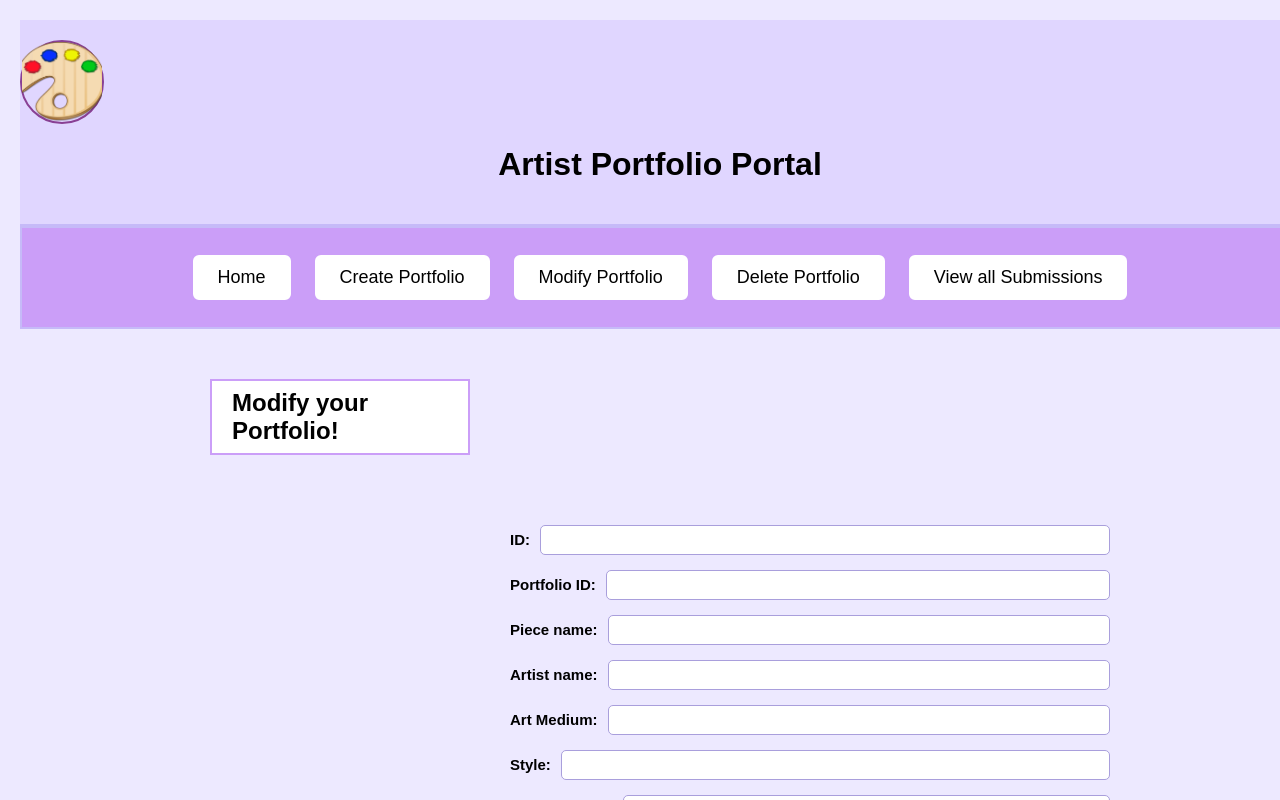
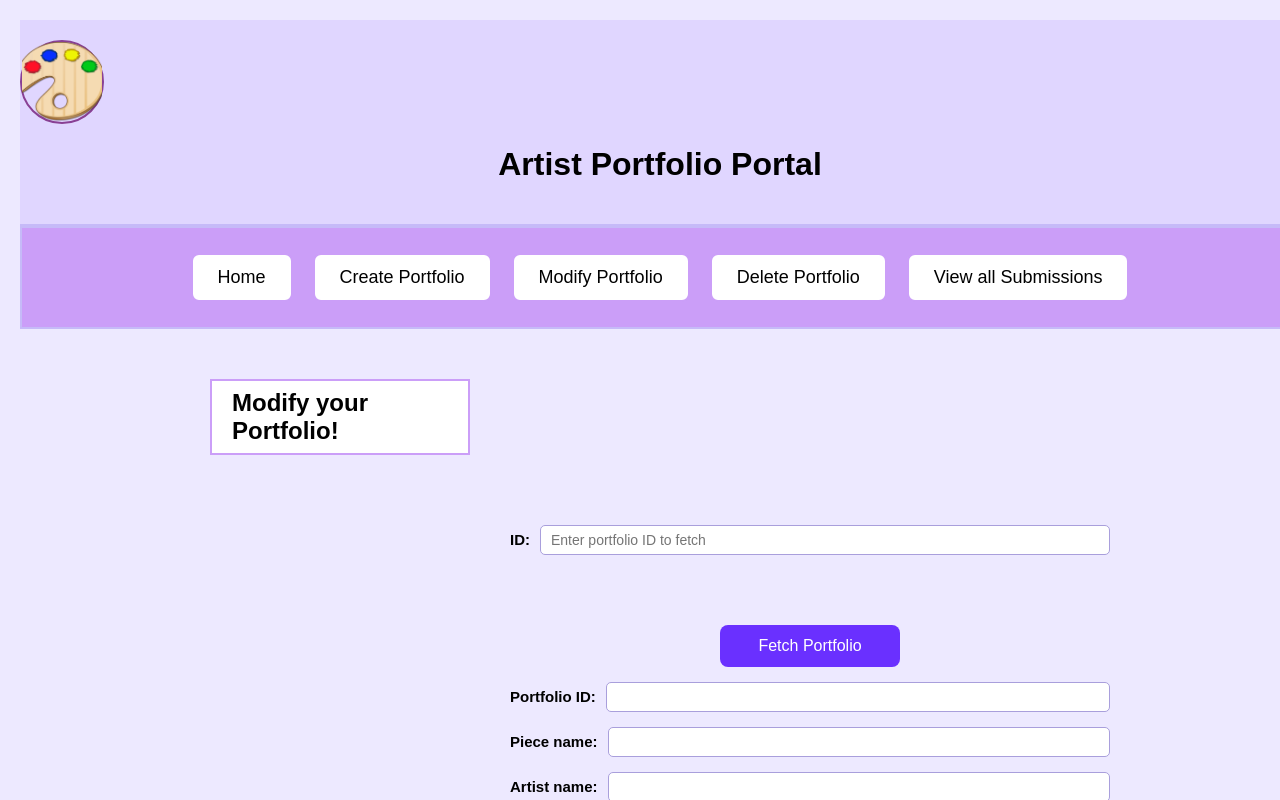
Before and after one commit to kthackett8804/Artist-portfolio-Portal, a React (Vite) app: page /modifyportfolio in a window 1280 px wide. Shown: the top 800 px of the page. Built offline with nearby package versions, Linux system fonts and the light colour scheme.

Commit message:
update and delete

```diff
--- a/src/pages/DeletePortfolio.jsx
+++ b/src/pages/DeletePortfolio.jsx
@@ -1,55 +1,101 @@
 import { useState } from "react";
 
 function DeletePortfolio() {
-
-
-  const [apiID, setApiID] = useState({
-    id: "",
-  });
-
+  const [apiID, setApiID] = useState("");
+  const [deleting, setDeleting] = useState(false);
+  const [message, setMessage] = useState("");
 
   const handleChange = (event) => {
-    const { name, value, type, checked } = event.target;
-
-    setApiID({
-      ...apiID,
-      [name]: value,
-    });
+    const { value } = event.target;
+    setApiID(value);
   };
 
   const handleSubmit = async () => {
-  const data = new FormData();
-  data.append("portfolio", JSON.stringify(form));
-  data.append("file", imageFile);
+    if (!apiID.trim()) {
+      setMessage("Please enter an ID to delete");
+      return;
+    }
 
+    // Confirm deletion
+    const confirmed = window.confirm(
+      `Are you sure you want to delete portfolio with ID: ${apiID.trim()}? This action cannot be undone.`
+    );
+
+    if (!confirmed) {
+      return;
+    }
+
+    try {
+      setDeleting(true);
+      setMessage("");
+
+      const response = await fetch(`/api/v1/portfolios/${apiID.trim()}`, {
+        method: "DELETE",
+      });
+
+      if (!response.ok) {
+        throw new Error(`Delete failed: ${response.status}`);
+      }
+
+      const result = await response.json();
+      setMessage("Portfolio deleted successfully!");
+
+      // Clear the ID field after successful deletion
+      setApiID("");
+    } catch (error) {
+      console.error("Error deleting portfolio:", error);
+      setMessage(`Error: ${error.message}`);
+    } finally {
+      setDeleting(false);
+    }
   };
 
   return (
     <div className="pagePadding">
-
       <h2 className="submittedLabel">Delete your Portfolio!</h2>
 
-<div className="uploadSection">
-
-          </div>
-
       <div className="formSection">
-
         <label>
           ID:
           <input
             type="text"
             name="portfolioId"
-              value={apiID.id}
+            value={apiID}
             onChange={handleChange}
+            placeholder="Enter portfolio ID to delete"
           />
         </label>
 
+        {message && (
+          <div
+            style={{
+              margin: "10px 0",
+              padding: "10px",
+              backgroundColor: message.includes("Error") ? "#fee" : "#efe",
+            }}
+          >
+            {message}
+          </div>
+        )}
+
         <div className="buttonRow">
-        <button className="mainDesignBtn" onClick={handleSubmit}>Delete</button>
-      </div>
+          <button
+            className="mainDesignBtn"
+            onClick={handleSubmit}
+            disabled={deleting}
+            style={{
+              backgroundColor: deleting ? "#ccc" : "#dc3545",
+              cursor: deleting ? "not-allowed" : "pointer",
+            }}
+          >
+            {deleting ? "Deleting..." : "Delete"}
+          </button>
         </div>
 
+        <p style={{ fontSize: "0.9em", color: "#666", marginTop: "10px" }}>
+          ⚠️ Warning: This action is permanent and cannot be undone.
+        </p>
+      </div>
     </div>
   );
 }
--- a/src/pages/ModifyPortfolio.jsx
+++ b/src/pages/ModifyPortfolio.jsx
@@ -1,7 +1,6 @@
 import { useState } from "react";
 
 function ModifyPortfolio() {
-
   const [form, setForm] = useState({
     portfolioId: "",
     pieceName: "",
@@ -13,32 +12,29 @@ function ModifyPortfolio() {
     GalleriesToSubmit: [],
   });
 
-  const [apiID, setApiID] = useState({
-    id: "",
-  });
+  const [apiID, setApiID] = useState("");
+  const [updating, setUpdating] = useState(false);
+  const [loading, setLoading] = useState(false);
+  const [message, setMessage] = useState("");
 
   const galleryOptions = [
-  {name: "Tech Art Gallery", location: "London" },
+    { name: "Tech Art Gallery", location: "London" },
     { name: "Digital Expressions", location: "New York" },
     { name: "Modern Arts Hub", location: "Berlin" },
-
   ];
 
   const handleChange = (event) => {
-    const { name, value, type, checked } = event.target;
+    const { name, value, checked } = event.target;
 
     if (name === "galleries") {
-
       let updatedGalleries = [...form.GalleriesToSubmit];
       const selectedGallery = galleryOptions.find((g) => g.name === value);
 
       if (checked) {
-        // Add the object if not already included
         if (!updatedGalleries.some((g) => g.name === value)) {
           updatedGalleries.push(selectedGallery);
         }
       } else {
-        // Remove the object if unchecked
         updatedGalleries = updatedGalleries.filter((g) => g.name !== value);
       }
 
@@ -46,46 +42,133 @@ function ModifyPortfolio() {
         ...form,
         GalleriesToSubmit: updatedGalleries,
       });
+    } else if (name === "id") {
+      setApiID(value);
     } else {
       setForm({
         ...form,
         [name]: value,
       });
     }
+  };
 
-    setApiID({
-      ...apiID,
-      [name]: value,
+  const handleFetch = async () => {
+    if (!apiID.trim()) {
+      setMessage("Please enter an ID to fetch");
+      return;
+    }
+
+    try {
+      setLoading(true);
+      setMessage("");
+
+      const response = await fetch(`/api/v1/portfolios/${apiID.trim()}`);
+
+      if (!response.ok) {
+        throw new Error(`Failed to fetch portfolio: ${response.status}`);
+      }
+
+      const data = await response.json();
+
+      // Parse GalleriesToSubmit if it's a string
+      let galleries = data.GalleriesToSubmit;
+      if (typeof galleries === "string") {
+        try {
+          galleries = JSON.parse(galleries);
+        } catch (e) {
+          galleries = [];
+        }
+      }
+
+      setForm({
+        portfolioId: data.portfolioId || "",
+        pieceName: data.pieceName || "",
+        artistName: data.artistName || "",
+        artMedium: data.artMedium || "",
+        style: data.style || "",
+        creationDate: data.creationDate || "",
+        imageURL: data.imageURL || "",
+        GalleriesToSubmit: galleries || [],
       });
+
+      setMessage("Portfolio loaded successfully!");
+    } catch (error) {
+      console.error("Error fetching portfolio:", error);
+      setMessage(`Error: ${error.message}`);
+    } finally {
+      setLoading(false);
+    }
   };
 
   const handleSubmit = async () => {
+    if (!apiID.trim()) {
+      setMessage("Please enter an ID to update");
+      return;
+    }
+
+    try {
+      setUpdating(true);
+      setMessage("");
+
       const data = new FormData();
-  data.append("portfolio", JSON.stringify(form));
-  data.append("file", imageFile);
 
+      // Append each form field individually
+      data.append("portfolioId", form.portfolioId);
+      data.append("pieceName", form.pieceName);
+      data.append("artistName", form.artistName);
+      data.append("artMedium", form.artMedium);
+      data.append("style", form.style);
+      data.append("creationDate", form.creationDate);
+      data.append("imageURL", form.imageURL);
+      data.append("GalleriesToSubmit", JSON.stringify(form.GalleriesToSubmit));
+
+      const response = await fetch(`/api/v1/portfolios/${apiID.trim()}`, {
+        method: "PUT",
+        body: data,
+      });
+
+      if (!response.ok) {
+        throw new Error(`Update failed: ${response.status}`);
+      }
+
+      const result = await response.json();
+      setMessage("Portfolio updated successfully!");
+    } catch (error) {
+      console.error("Error updating portfolio:", error);
+      setMessage(`Error: ${error.message}`);
+    } finally {
+      setUpdating(false);
+    }
   };
 
   return (
     <div className="pagePadding">
-
       <h2 className="submittedLabel">Modify your Portfolio!</h2>
 
       <div className="uploadSection">
-
       </div>
 
       <div className="formSection">
-
         <label>
           ID:
           <input
             type="text"
-              name="portfolioId"
-              value={apiID.id}
+            name="id"
+            value={apiID}
             onChange={handleChange}
+            placeholder="Enter portfolio ID to fetch"
           />
         </label>
+
+        <div className="buttonRow">
+          <button
+            className="mainDesignBtn"
+            onClick={handleFetch}
+            disabled={loading}
+          >
+            {loading ? "Loading..." : "Fetch Portfolio"}
+          </button>
+        </div>
 
         <label>
           Portfolio ID:
@@ -121,7 +204,7 @@ function ModifyPortfolio() {
           Art Medium:
           <input
             type="text"
-              name="medium"
+            name="artMedium"
             value={form.artMedium}
             onChange={handleChange}
           />
@@ -147,7 +230,6 @@ function ModifyPortfolio() {
           />
         </label>
 
-
         <div>
           Galleries to submit portfolio to:
           {galleryOptions.map((gallery) => (
@@ -156,16 +238,15 @@ function ModifyPortfolio() {
                 type="checkbox"
                 name="galleries"
                 value={gallery.name}
-                checked={form.GalleriesToSubmit.some((g) => g.name === gallery.name)}
+                checked={form.GalleriesToSubmit.some(
+                  (g) => g.name === gallery.name
+                )}
                 onChange={handleChange}
               />
               {gallery.name}
-
-
               <span aria-label={`Location of ${gallery.name}`}>
                 ({gallery.location})
               </span>
-
             </label>
           ))}
         </div>
@@ -177,14 +258,32 @@ function ModifyPortfolio() {
             name="imageURL"
             value={form.imageURL}
             onChange={handleChange}
+            readOnly
           />
         </label>
 
+        {message && (
+          <div
+            style={{
+              margin: "10px 0",
+              padding: "10px",
+              backgroundColor: message.includes("Error") ? "#fee" : "#efe",
+            }}
+          >
+            {message}
+          </div>
+        )}
+
         <div className="buttonRow">
-        <button className="mainDesignBtn" onClick={handleSubmit}>Modify</button>
+          <button
+            className="mainDesignBtn"
+            onClick={handleSubmit}
+            disabled={updating}
+          >
+            {updating ? "Updating..." : "Modify"}
+          </button>
         </div>
       </div>
-
     </div>
   );
 }
```
Lines whose indentation alone changed are shown as unchanged.
